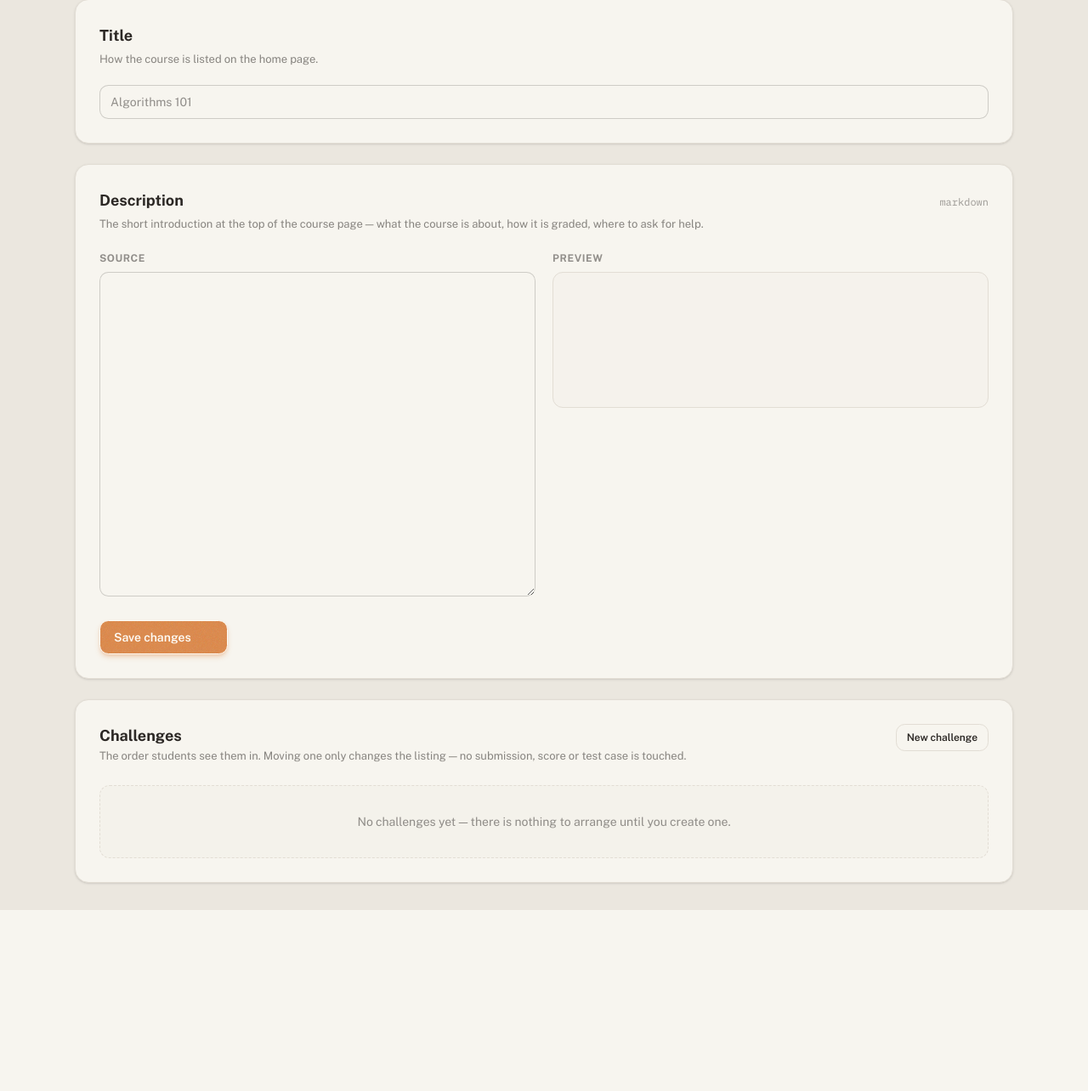
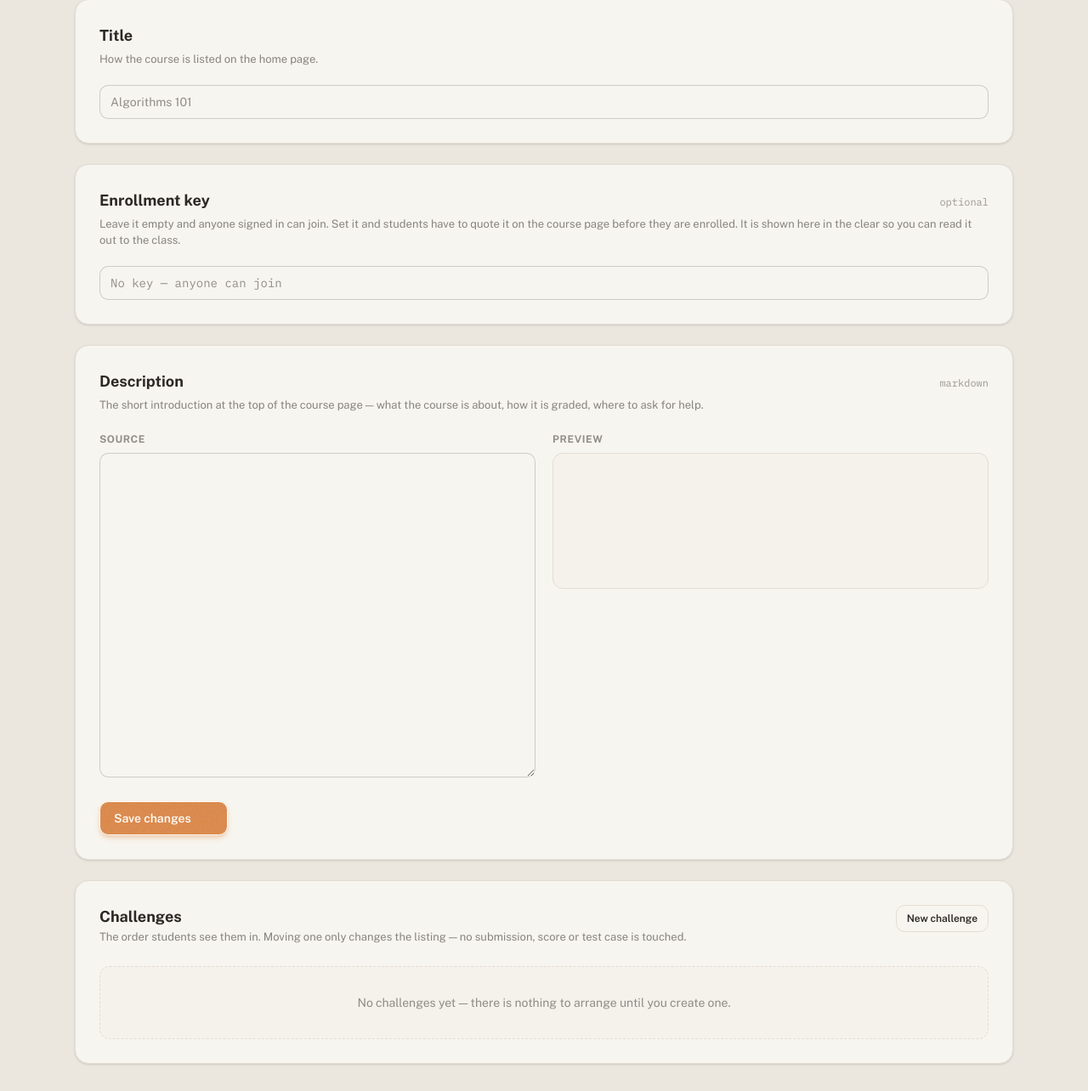
Before and after one commit to Cecca/cocco, a FastAPI app: template templates/course-edit.jinja in a window 1280 px wide. Shown: the part 149-1433 px from the top of the page at 85% size. Before the commit the page ends 1220 px from the top, so only its background shows below. Run offline with FastAPI, Linux system fonts and the light colour scheme; the template is opened without the code that fills it, so the values that code supplies are empty; parts of the project's set-up code (start-up, migrations or seed data) failed here and were passed over; some libraries are stand-ins or nearby versions.

Commit message:
feat(web): guard enrolment with an optional enrollment key
Self-enrolment was all-or-nothing: anyone who could sign in could join any
course with one click. `course.enrollment_key` makes that door selective -
NULL is a course anyone may join, a value is a shared secret course staff
set in the editor and announce to the class, and `post_course_enroll`
refuses before writing anything.

Stored and shown in plaintext, deliberately: staff have to read the key
back to say it out loud, which is the whole point of a key like this, and
it guards a class list rather than an account. What follows from that is
the constraint that shaped the rest of the change - the value must never
reach a page served to the people it is keeping out. `query_courses` loses
its `SELECT *` for a column list plus `enrollment_key IS NOT NULL AS
requires_key`, `query_course` does the same, and `query_enrollment_key` is
the single read of the column, which exists to compare it. The course
editor is the only place it is ever printed.

The comparison is `hmac.compare_digest` on the trimmed but otherwise exact
string: a key read off a slide is pasted with whitespace around it, and
that is not the student getting it wrong, but deciding that case does not
count is not ours to make.

The field lives only on the course preview, because a wrong-key message
has nowhere to go inside a home-page card - a key-protected course's card
offers `Enroll…`, a link there, instead of a button. The preview and the
refusal are the same fragment, `f-enroll.jinja`, inlined on first paint
and swapped back with the message on a bad key, so a refused student is
looking at the form they just typed into. A wrong key is answered 200 and
not a 4xx, since htmx does not swap the body of an error response.

Note this is a schema change and there is no migration tool: an existing
database picks the column up only through a COCCO_RESET_DB=1 boot.

Co-Authored-By: Claude Opus 5 <noreply@anthropic.com>

```diff
--- a/cocco/main.py
+++ b/cocco/main.py
@@ -55,6 +55,7 @@ from fastapi.staticfiles import StaticFiles
 from sqlalchemy.exc import IntegrityError
 from sqlalchemy.ext.asyncio import AsyncConnection, create_async_engine
 from starlette.middleware.sessions import SessionMiddleware
+import hmac
 import io
 import logging
 import os
@@ -82,6 +83,7 @@ from cocco.repository import (
     query_course_info,
     query_course_role,
     query_courses,
+    query_enrollment_key,
     query_evaluator_path,
     query_ordered_challenge_ids,
     query_sample_testcase,
@@ -1147,6 +1149,31 @@ async def post_course_new(
     )
 
 
+async def _render_enroll(
+    request: Request,
+    db: AsyncConnection,
+    course_id: int,
+    next: str = "",
+    error: str | None = None,
+):
+    """The way into a course, as the preview shows it: the `Enroll!` button, and
+    the key field when the course wants one.
+
+    Shared by `get_course`, which inlines it on first paint, and by
+    `post_course_enroll`, which swaps it back with a message when the key was
+    wrong - so what a refused student is looking at is the same form they typed
+    into. It is handed `requires_key` and never the key itself.
+    """
+    course = await query_course(db, course_id)
+    if course is None:
+        raise HTTPException(status_code=404)
+    return templates.TemplateResponse(
+        request=request,
+        name="f-enroll.jinja",
+        context={"course": course, "next": next, "error": error},
+    )
+
+
 @app.get("/courses/{course_id}")
 async def get_course(course_id: int, request: Request, db: DBDep, user: CurrentUser):
     """The course, or - for someone not enrolled on it - a preview of it.
@@ -1206,6 +1233,7 @@ async def post_course_enroll(
     user: CurrentUser,
     q: Annotated[str, Form()] = "",
     next: Annotated[str, Form()] = "",
+    key: Annotated[str, Form()] = "",
 ):
     """Enroll the viewer on a course, from either `Enroll!` button.
 
@@ -1219,18 +1247,35 @@ async def post_course_enroll(
     `is_allowed_email`; who may sign up for *this* course is, for now, anyone
     who can.
 
-    Two callers, so two answers. From the home page it renders the whole list,
-    both halves, because the point of the click is that the course moves from
-    "Other courses" up into "Your courses"; `q` comes back with it so enrolling
-    under a typed filter does not silently reset the list. From a course
-    preview there is no list to re-render - the page has to become the course
-    page - so that form sends `next` and gets the `HX-Redirect` idiom
+    A course with an enrollment key set admits nobody who cannot quote it. The
+    field is only on the preview - the home page's card links there instead of
+    offering a button - so a wrong key is answered with that same fragment and
+    a message, rather than with the courses list: 200 and not a 4xx, because
+    htmx does not swap the body of an error response and the fragment is the
+    entire point of the request.
+
+    Otherwise two callers, so two answers. From the home page it renders the
+    whole list, both halves, because the point of the click is that the course
+    moves from "Other courses" up into "Your courses"; `q` comes back with it
+    so enrolling under a typed filter does not silently reset the list. From a
+    course preview there is no list to re-render - the page has to become the
+    course page - so that form sends `next` and gets the `HX-Redirect` idiom
     `post_course_new` uses. `next` is filtered through `safe_next_path` like
     every other destination in the app: it arrives in a request, so it is not
     trusted to be a path on this site.
     """
     if not await course_exists(db, course_id):
         raise HTTPException(status_code=404)
+
+    expected = await query_enrollment_key(db, course_id)
+    if expected is not None and not hmac.compare_digest(key.strip(), expected):
+        # Trimmed, because a key read off a slide is pasted with whitespace,
+        # but otherwise exact - it is a string a teacher chose, and deciding
+        # that case does not count is not ours to make. `compare_digest`
+        # rather than `==` so the comparison does not time out early.
+        return await _render_enroll(
+            request, db, course_id, next, error="That key is not right."
+        )
 
     await insert_self_enrollment(db, user_id=user.id, course_id=course_id)
     # get_db hands out a plain connection with no surrounding transaction
@@ -1301,8 +1346,9 @@ async def post_course_edit(
     role: CourseEditor,
     title: Annotated[str, Form()],
     description: Annotated[str, Form()],
-):
-    """Save the course's title and description."""
+    enrollment_key: Annotated[str, Form()] = "",
+):
+    """Save the course's title, description and enrollment key."""
 
     def alert(message: str, ok: bool = False):
         return templates.TemplateResponse(
@@ -1315,9 +1361,22 @@ async def post_course_edit(
     if not title:
         return alert("A course needs a title.")
 
-    await update_course(db, course_id, title=title, description=description)
+    # An empty box is NULL, not the empty string: NULL is what "anyone may
+    # join" is spelled as, and clearing the field has to reopen the course
+    # rather than set a key nobody can type.
+    key = enrollment_key.strip() or None
+    await update_course(
+        db,
+        course_id,
+        title=title,
+        description=description,
+        enrollment_key=key,
+    )
     await db.commit()
-    return alert("Saved.", ok=True)
+    return alert(
+        "Saved. Students need the enrollment key to join." if key else "Saved.",
+        ok=True,
+    )
 
 
 @app.post("/courses/{course_id}/challenges/{challenge_id}/move")
--- a/cocco/repository.py
+++ b/cocco/repository.py
@@ -1011,11 +1011,21 @@ async def query_courses(conn: AsyncConnection, user_id: int, q: str = ""):
     `ILIKE '%'||:q||'%'`, so a title typed with a `%` or a `_` in it is matched
     literally instead of turning into a wildcard, and there is no escaping to
     get wrong. An empty `q` is no filter at all.
+
+    The columns are listed rather than `SELECT *`: `course.enrollment_key` is a
+    secret, and a star would put it in the JSON of every card - including the
+    courses the viewer is not on, which are precisely the ones it guards. What
+    the card needs is `requires_key`, which is the question and not the answer.
     """
     query = text("""
     WITH
     courses as (
-        SELECT *
+        SELECT
+            c.id,
+            c.title,
+            c.description,
+            c.enrollment_key IS NOT NULL AS requires_key,
+            e.role
         FROM course c
         LEFT JOIN (SELECT * FROM enrollment WHERE user_id = :user_id) e
         ON c.id = e.course_id
@@ -1049,11 +1059,29 @@ async def query_course(conn: AsyncConnection, course_id: int):
     It also carries the description, which is what `get_course` renders for a
     visitor who is not enrolled: they see the course, not its contents, so the
     challenge list is never even fetched for them.
+
+    `requires_key` and not the key: this feeds a page shown to people who have
+    not proved they know it. `query_enrollment_key` is the one that reads the
+    value, and it exists to compare it.
     """
-    stmt = select(Course.c.id, Course.c.title, Course.c.description).where(
-        Course.c.id == course_id
-    )
+    stmt = select(
+        Course.c.id,
+        Course.c.title,
+        Course.c.description,
+        (Course.c.enrollment_key.is_not(None)).label("requires_key"),
+    ).where(Course.c.id == course_id)
     return (await conn.execute(stmt)).first()
+
+
+async def query_enrollment_key(conn: AsyncConnection, course_id: int) -> str | None:
+    """The course's enrollment key, or None if it has none and anyone may join.
+
+    The only read of the column, and it is read to be compared against what a
+    student typed - never to be rendered. Everything a page needs is
+    `requires_key`.
+    """
+    stmt = select(Course.c.enrollment_key).where(Course.c.id == course_id)
+    return (await conn.execute(stmt)).scalar_one_or_none()
 
 
 # The challenges of one course, in the order the course page lists them, each
--- a/templates/_course-card.jinja
+++ b/templates/_course-card.jinja
@@ -32,6 +32,12 @@
          class="btn btn-sm btn-ghost gap-1.5 font-semibold border border-base-300">
         <span class="text-primary">✎</span> Edit
       </a>
+      {% elif not course.role and course.requires_key %}
+      {# A course with a key cannot be joined from here: the field, and the
+         message when the key is wrong, need more room than a list row has. The
+         preview is where both live. #}
+      <a href="{{ url_for('get_course', course_id=course.id) }}"
+         class="btn btn-sm btn-secondary btn-outline">Enroll…</a>
       {% elif not course.role %}
       {# Joins as a student, and only as a student - `insert_self_enrollment`
          fixes the role, so nothing about this form decides it. The target is
--- a/templates/course-edit.jinja
+++ b/templates/course-edit.jinja
@@ -39,6 +39,27 @@
                value="{{ course.title }}"
                placeholder="Algorithms 101"
                class="input w-full mt-3" />
+      </div>
+    </div>
+
+    {# Above the description, so the Save button below stays at the foot of the
+       form it saves. #}
+    <div class="card bg-base-100 border border-base-300 shadow-sm mt-6">
+      <div class="card-body p-7">
+        <div class="flex items-baseline justify-between">
+          <h2 class="font-bold text-lg">Enrollment key</h2>
+          <span class="font-mono text-xs text-base-content/45">optional</span>
+        </div>
+        <p class="text-[13px] text-base-content/55 -mt-1">
+          Leave it empty and anyone signed in can join. Set it and students have
+          to quote it on the course page before they are enrolled. It is shown
+          here in the clear so you can read it out to the class.
+        </p>
+        <input type="text" name="enrollment_key"
+               value="{{ course.enrollment_key or '' }}"
+               autocomplete="off"
+               placeholder="No key — anyone can join"
+               class="input w-full mt-3 font-mono" />
       </div>
     </div>
 
```
Also changed, not shown: CLAUDE.md (+15 -0 lines), cocco/model.py (+7 -0 lines), cocco/test_auth_routes.py (+142 -1 lines), cocco/test_repository.py (+48 -1 lines), templates/course.jinja (+8 -14 lines), templates/f-enroll.jinja (added, +55 -0 lines), static/styles.css.
